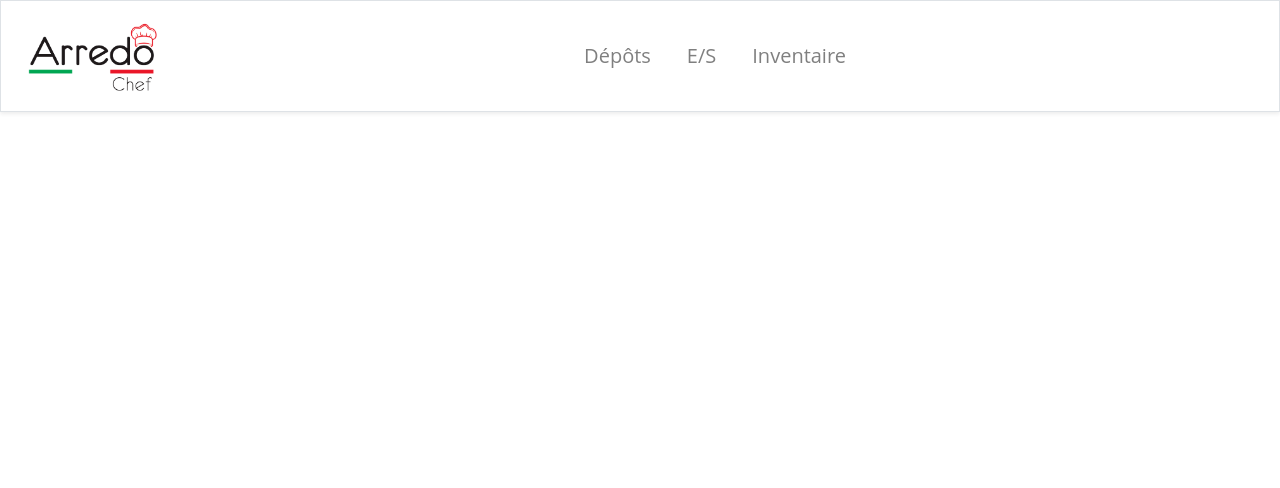
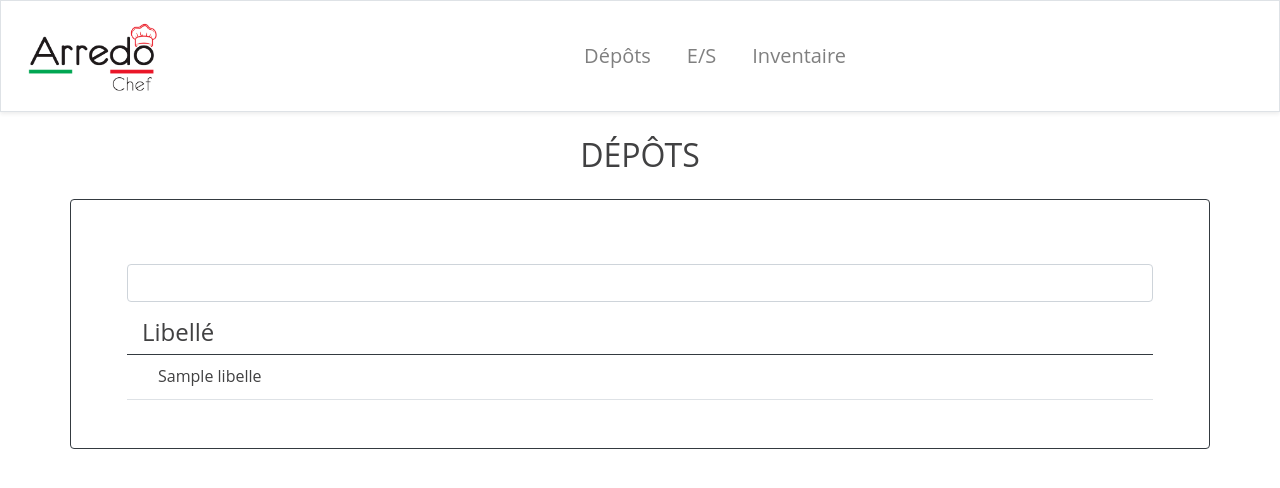
Before and after one commit to yacine199203/arredochef-etat-stock, a Symfony app: template templates/home/index.html.twig in a window 1280 px wide. Shown: the top 488 px of the page. Run offline with Twig, Linux system fonts and the light colour scheme; the template is opened without the code that fills it: most values are stand-ins (such as "Sample title", 1, 10 or a date in 2020); form fields are guessed from the names that the template uses; some libraries are stand-ins or nearby versions.

Commit message:
ajout de la page home

```diff
--- a/public/css/style.css
+++ b/public/css/style.css
@@ -6,6 +6,7 @@ body {
 a {
     text-decoration: none !important;
     outline: none;
+    color: rgb(65, 65, 66);
 }
 
 .nav-item {
--- a/templates/header.html.twig
+++ b/templates/header.html.twig
@@ -8,7 +8,7 @@
             <div class="collapse navbar-collapse" id="navbarNav">
                 <ul class="navbar-nav mx-auto">
                     <li class="nav-item">
-                        <a class="nav-link" href="#">Dépôts <span class="sr-only">(current)</span></a>
+                        <a class="nav-link" href="{{path('home')}}">Dépôts <span class="sr-only">(current)</span></a>
                     </li>
                     <li class="nav-item">
                         <a class="nav-link" href="#">E/S <span class="sr-only">(current)</span></a>
--- a/templates/home/index.html.twig
+++ b/templates/home/index.html.twig
@@ -3,4 +3,29 @@
 {% block title %}Accueil{% endblock %}
 
 {% block body %}
+    <div class="row m-2 justify-content-center">
+        <h2 class="my-3">{{"Dépôts"|upper}}</h2>
+    </div>
+
+    <div class="container p-5 rounded border-dark border">
+        <div class="col-12 py-3 px-2">
+            {{ form_start(formName) }}
+                <div class="d-lg-flex">
+                    <div class="w-100">{{ form_widget(formName.word) }}</div>
+                </div>
+            {{ form_end(formName) }}
+        </div>
+        <div class="row mx-2 border-bottom border-dark">
+            <div class="col-12">
+                <h4>Libellé</h4>
+            </div>
+        </div>
+        {% for depot in depots %}
+        <div class="row mx-2 py-1 border-bottom">
+            <div class="col-12 align-self-center">
+                <a href="#" class="nav-link"><h6 class="m-0">{{depot.libelle}}</h6></a>
+            </div>
+        </div>
+        {% endfor %}
+    </div>
 {% endblock %}
```
Also changed, not shown: src/Controller/HomeController.php (+20 -1 lines).
